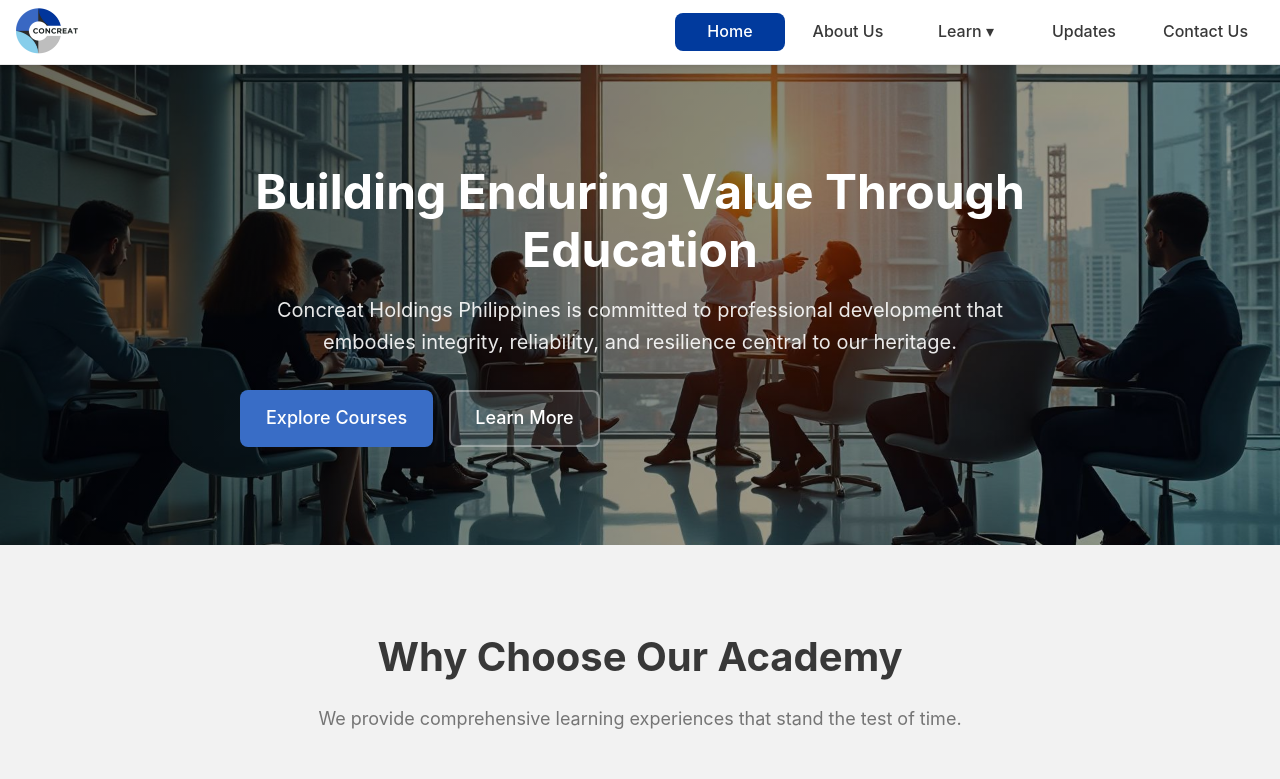
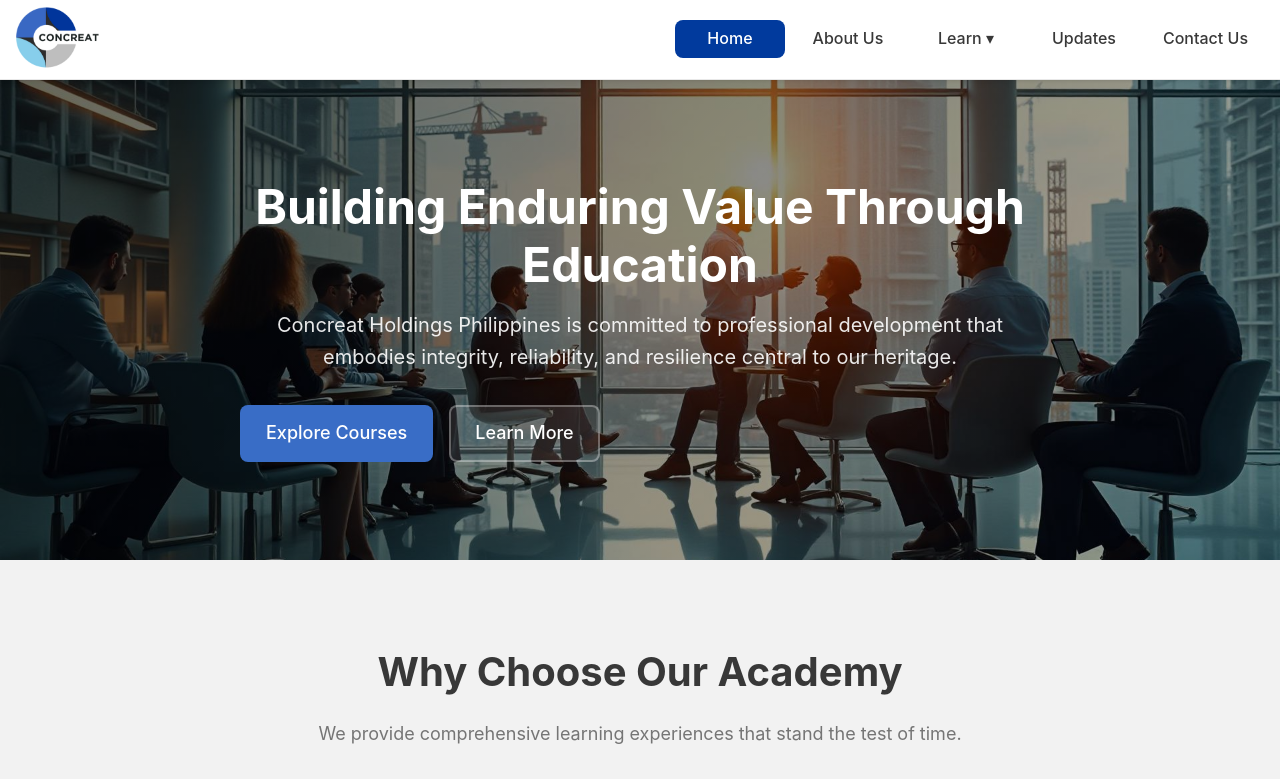
Before and after one commit to scharasyne/concreat, a plain HTML site: page index.html in a window 1280 px wide. Shown: the top 779 px of the page. Drawn offline with Linux system fonts and the light colour scheme.

Commit message:
fixed navbar

```diff
--- a/css/styles.css
+++ b/css/styles.css
@@ -60,6 +60,8 @@ img {
 
 /* Navigation */
 .navbar {
+    padding: 7px 0;
+    min-height: 80px;
     background-color: var(--background);
     border-bottom: 1px solid var(--border);
     position: sticky;
@@ -76,7 +78,9 @@ img {
 }
 
 .logo {
-    height: 3rem;
+    height: 4rem;
+    width: auto;
+    transition: transform 0.3s ease;
 }
 
 .nav-links {
@@ -168,6 +172,7 @@ img {
     width: 100%;
     overflow: hidden;
 }
+
 
 .hero-image {
     position: absolute;
```
